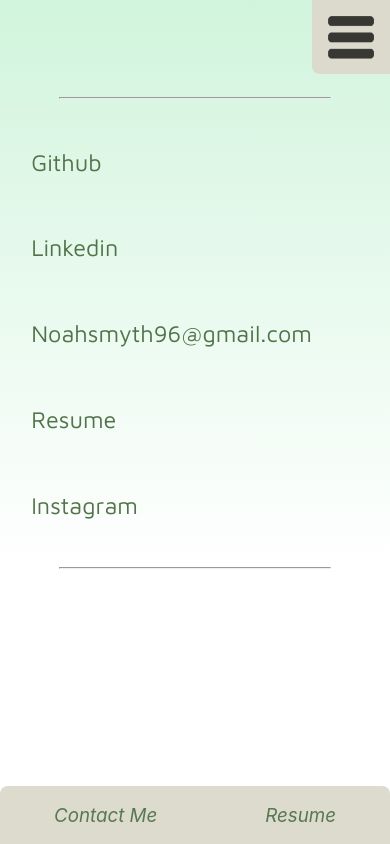
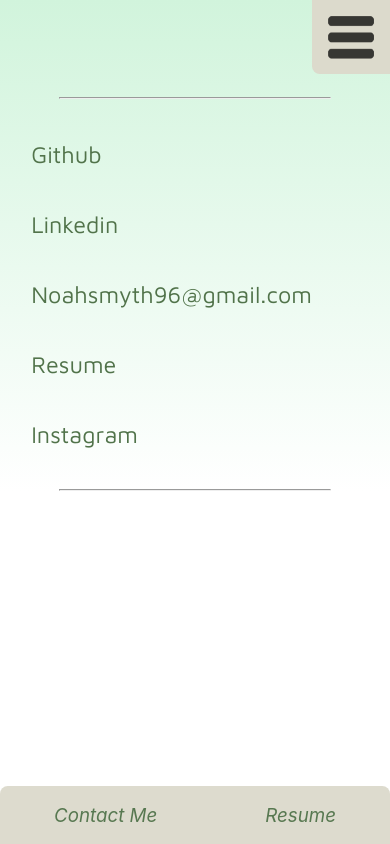
Before and after one commit to NoahDeltoroSmyth/devsite2.0, a React (Create React App) app: page /contact in a window 390 px wide. Built offline with nearby package versions, Linux system fonts and the light colour scheme.

Commit message:
fixing contact links css for mobile

```diff
--- a/src/Css/Mobile.css
+++ b/src/Css/Mobile.css
@@ -96,7 +96,7 @@
 
 .contact-links {
   font-size: 6vw;
-  line-height: 16vw;
+  line-height: 12vw;
 }
 
 /* .contact-header {
```
